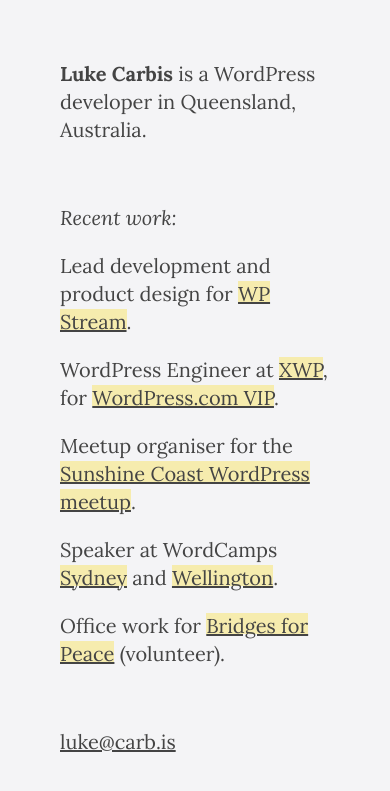
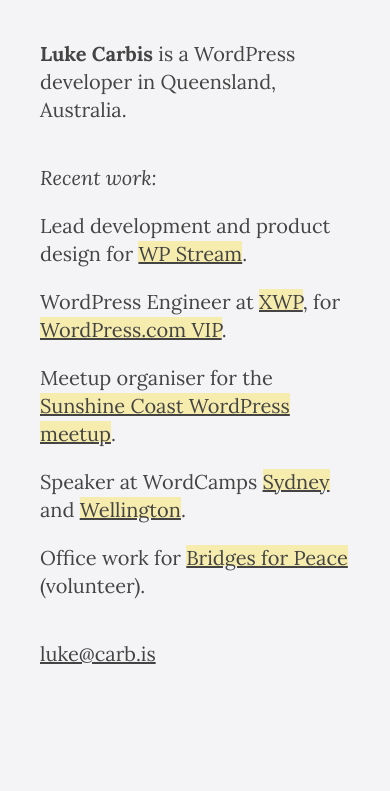
Before and after one commit to lukecarbis/old-carb.is, a Jekyll site: the page built from index.html, in a window 390 px wide. Shown: the top 791 px of the page. Built offline with Jekyll 4.4.1, drawn with Linux system fonts in a browser that asks for light colours.

Commit message:
Reduce margins on mobile

```diff
--- a/css/main.scss
+++ b/css/main.scss
@@ -121,6 +121,12 @@
 	body {
 		font-size: $small-font-size;
 	}
+	main {
+		padding: 2em 2em 0;
+	}
+	section {
+		margin: 0 0 2em;
+	}
 }
 
 @media print {
```
